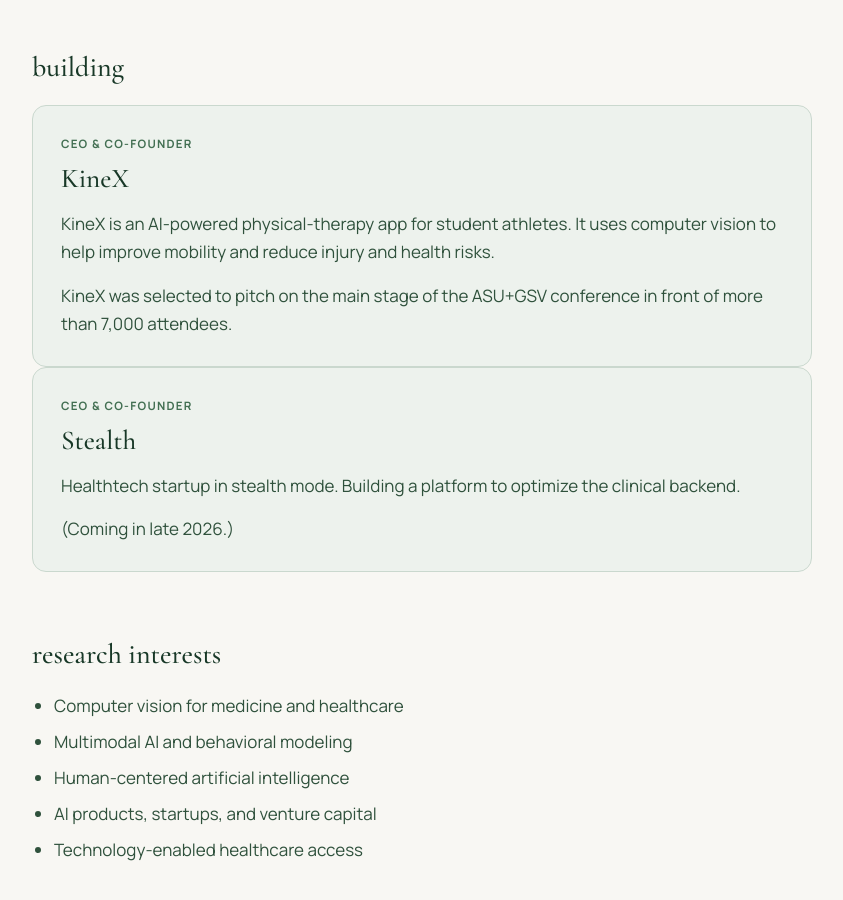
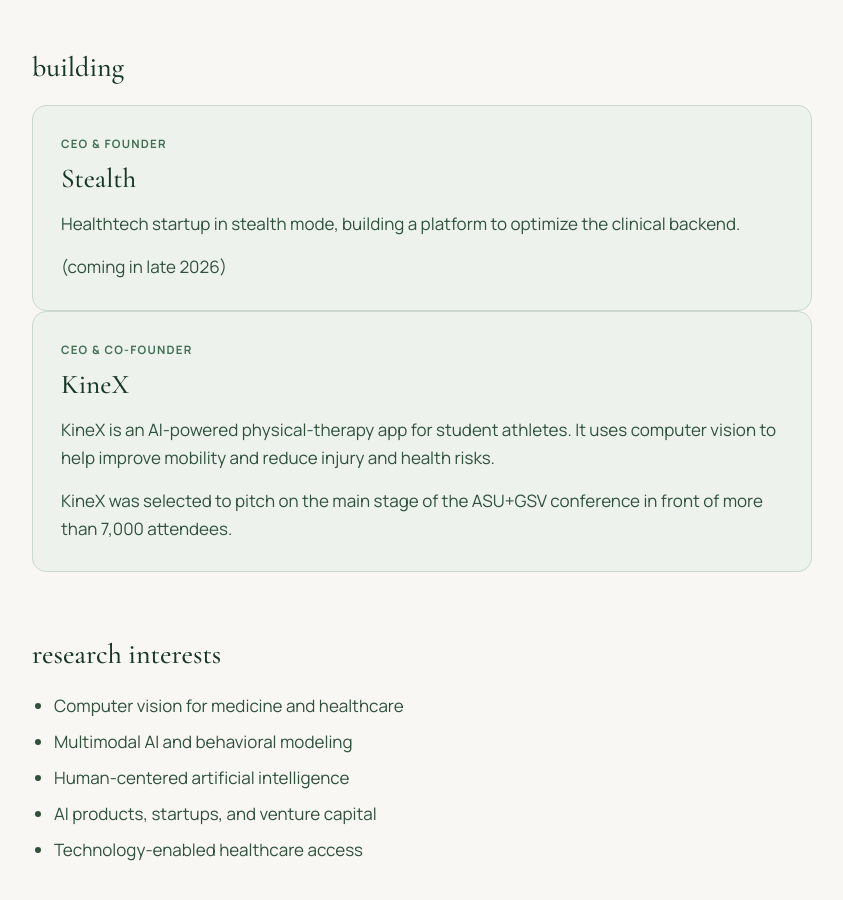
Before and after one commit to annika-sachdeva/annika-portfolio, a Next.js app: page / in a window 1280 px wide. Shown: the part 1180-2080 px from the top of the page, without its empty margins (218-1061 px from the left). Built offline with nearby package versions, Linux system fonts and the light colour scheme.

Commit message:
Update page.tsx

```diff
--- a/app/page.tsx
+++ b/app/page.tsx
@@ -99,6 +99,19 @@
         <h2>building</h2>
 
         <article className="featuredBlock">
+          <p className="eyebrow">CEO &amp; Founder</p>
+
+          <h3>Stealth</h3>
+
+          <p>
+            Healthtech startup in stealth mode, building a platform to optimize the clinical backend.
+          </p>
+          <p>
+            (coming in late 2026)
+          </p>
+        </article>
+
+        <article className="featuredBlock">
           <p className="eyebrow">CEO &amp; Co-Founder</p>
 
           <h3>KineX</h3>
@@ -112,19 +125,6 @@
           <p>
             KineX was selected to pitch on the main stage of the ASU+GSV
             conference in front of more than 7,000 attendees.
-          </p>
-        </article>
-
-        <article className="featuredBlock">
-          <p className="eyebrow">CEO &amp; Co-Founder</p>
-
-          <h3>Stealth</h3>
-
-          <p>
-            Healthtech startup in stealth mode. Building a platform to optimize the clinical backend.
-          </p>
-          <p>
-            (Coming in late 2026.)
           </p>
         </article>
 
```
